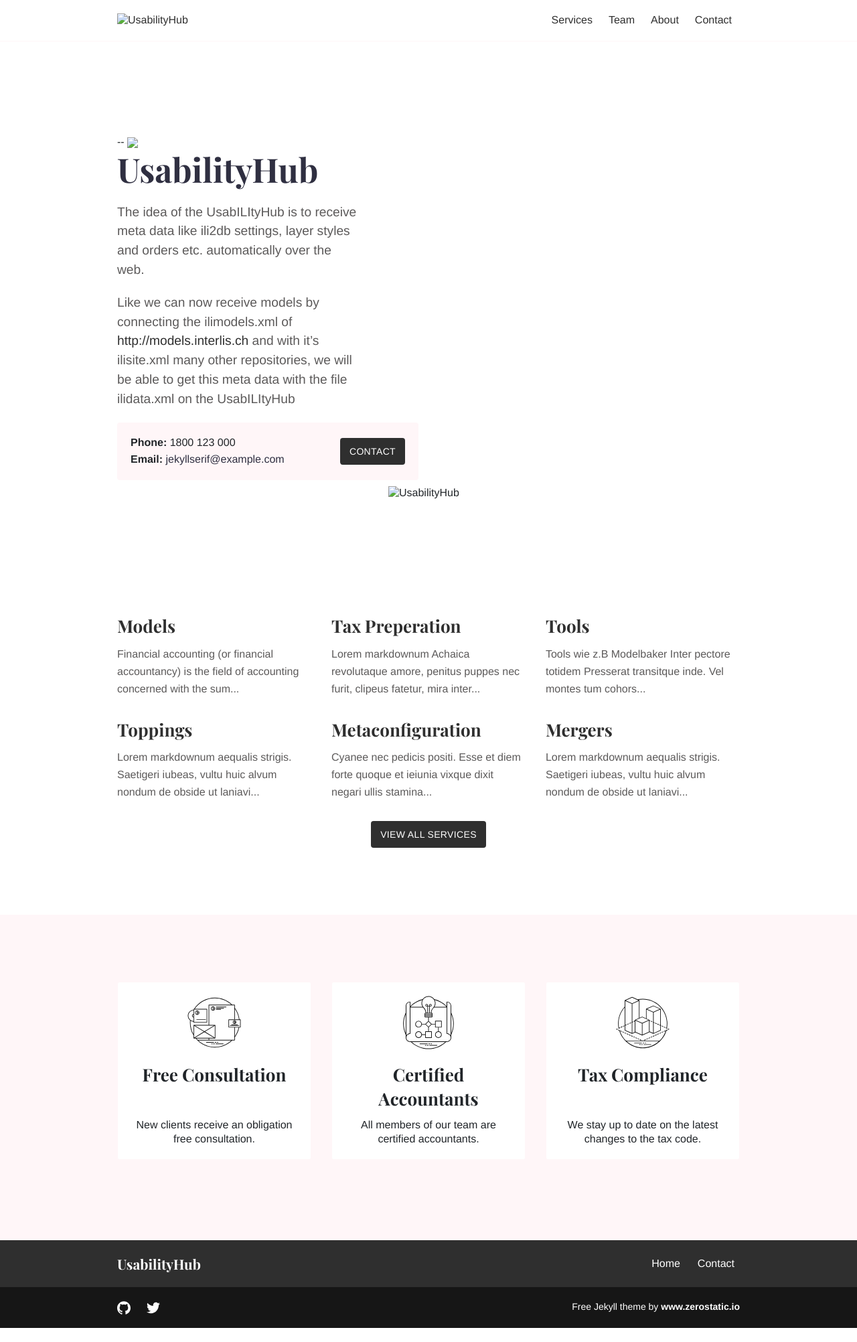
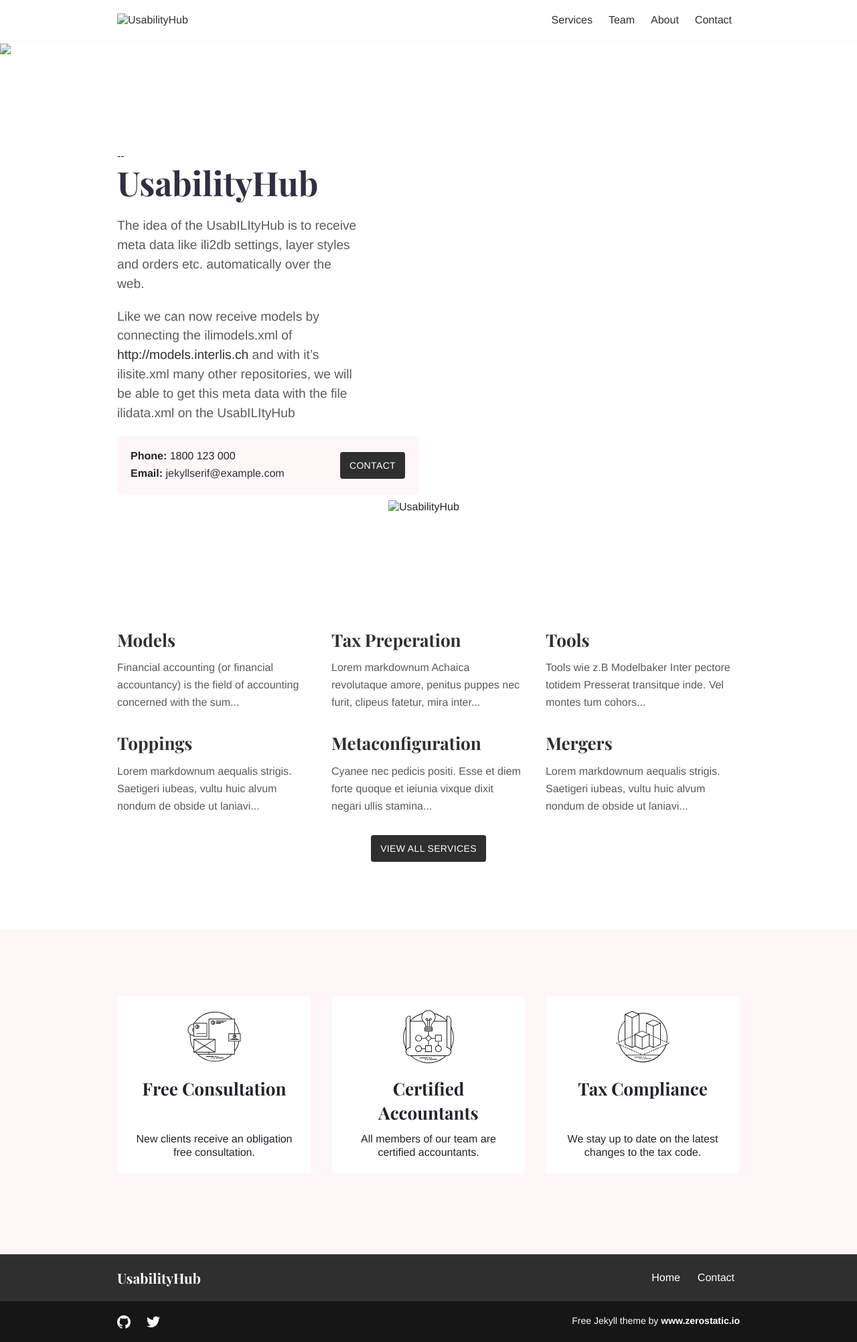
Before and after one commit to ZsanettMed/happy-plankton-d87df, a Jekyll site: the page built from index.md, in a window 1280 px wide. Shown: the whole page at 67% size. Built offline with Jekyll 4.4.1, drawn with Linux system fonts in a browser that asks for light colours; before the commit the page ends 1983 px from its top, so only the background shows below that.

Commit message:
home.html: changed

```diff
--- a/_layouts/home.html
+++ b/_layouts/home.html
@@ -3,10 +3,10 @@ title: UsabilityHub
 layout: default
 bodyClass: page-home
 ---
-
+<img src="file:///C:/Opengis.ch/Usabilityhub/Homepage/SVG/klein.svg">
 <div class="intro">
   <div class="container">
- -- <img src="file:///C:/Opengis.ch/Usabilityhub/Homepage/SVG/klein.svg">
+ --
     <div class="row justify-content-start">
       <div class="col-12 col-md-7 col-lg-6 order-2 order-md-1">
         {{ content }}
```
